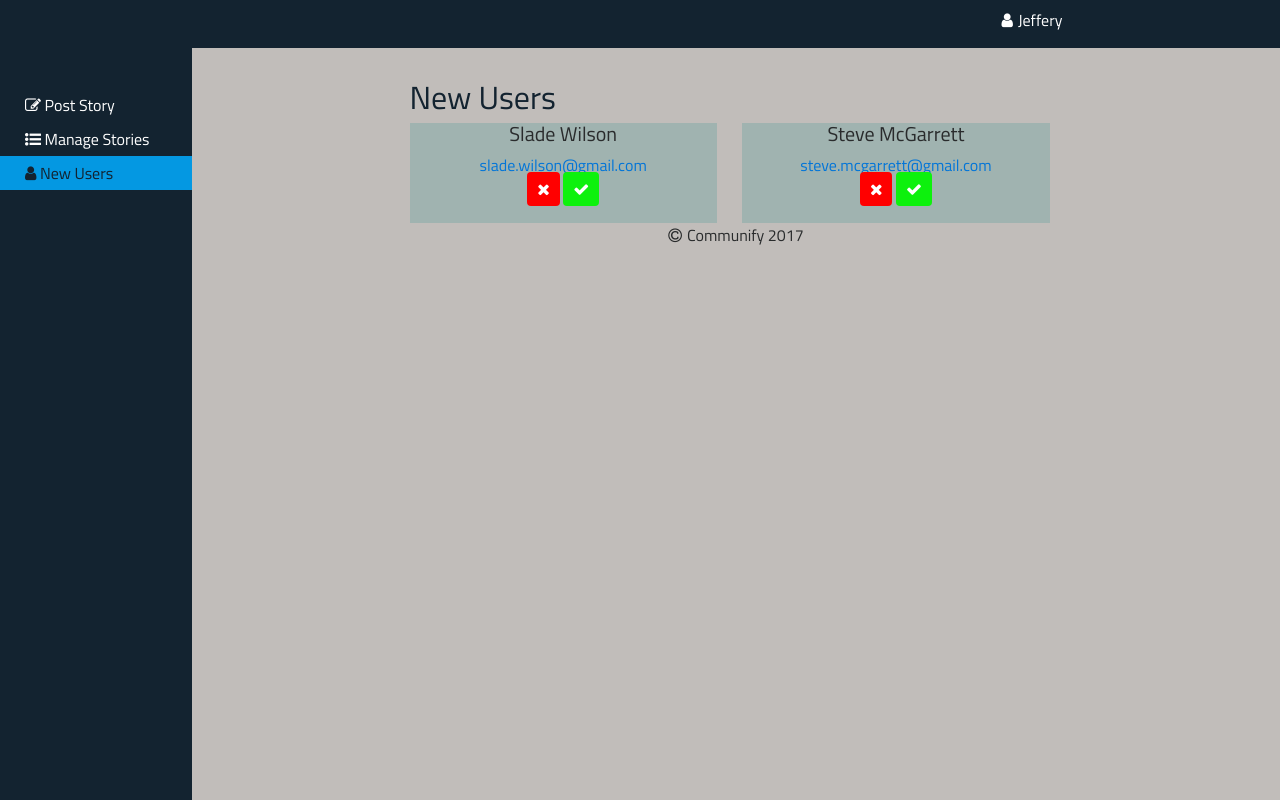
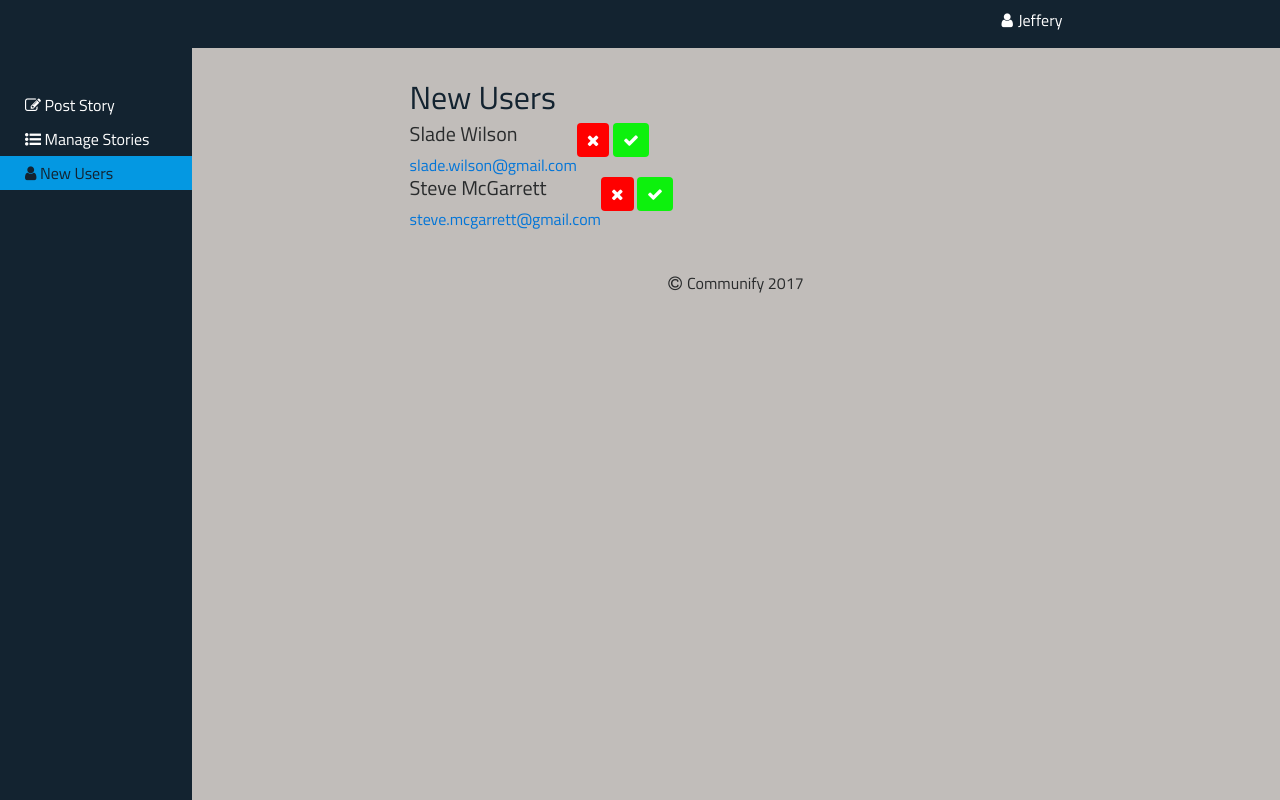
Before and after one commit to Kylar101/Storymate, a PHP site: page /new-users.html in a window 1280 px wide. Run offline with PHP 8.4, Linux system fonts and the light colour scheme; some libraries are stand-ins or nearby versions.

Commit message:
restyling new users

```diff
--- a/css/style.css
+++ b/css/style.css
@@ -5,7 +5,7 @@
   color: #fff; }
   .edit-button:hover {
     background: #0ac10a;
-    color: #132330; }
+    color: #fff; }
 
 .delete-button {
   background: red;
@@ -20,7 +20,7 @@
   cursor: pointer;
   color: #fff; }
   .view-button:hover {
-    background: #0487c9;
+    background: #036597;
     color: #fff; }
 
 .comments-button {
@@ -28,7 +28,7 @@
   color: #fff;
   cursor: pointer; }
   .comments-button:hover {
-    background: #333333;
+    background: #404040;
     color: #fff; }
 
 .story-card-buttons {
@@ -111,7 +111,7 @@
     padding: 5px 25px; }
     #side-bar a:hover {
       text-decoration: none;
-      background: #0487c9;
+      background: #036597;
       color: #132330; }
   #side-bar ul {
     list-style-type: none;
@@ -125,6 +125,7 @@
       background: #05a9fb; }
 
 #footer-content {
+  margin-top: 5vh;
   margin-left: 15vw;
   text-align: center; }
 
@@ -223,7 +224,7 @@ a {
     cursor: pointer;
     transition: .5s ease; }
     .tab-group li a:hover {
-      background: #0487c9;
+      background: #036597;
       color: #ffffff; }
   .tab-group .active a {
     background: #0498e2;
@@ -311,7 +312,7 @@ textarea {
   transition: all 0.5s ease;
   -webkit-appearance: none; }
   .button:hover, .button:focus {
-    background: #0487c9; }
+    background: #036597; }
 
 .button-block {
   display: block;
@@ -393,21 +394,14 @@ textarea {
   position: static;
   opacity: 1; }
 
-.new-users-location {
-  display: flex;
-  flex-wrap: wrap; }
-  .new-users-location .new-users {
-    width: 48%;
-    background: #a0b3b0;
-    text-align: center;
-    height: 100px; }
-    .new-users-location .new-users:nth-of-type(2n) {
-      margin-left: 4%; }
-    .new-users-location .new-users .user-name {
-      font-size: 20px; }
-    .new-users-location .new-users .user-email:hover {
-      text-decoration: none; }
+.new-users-location .new-users {
+  display: flex; }
+  .new-users-location .new-users .user-name {
+    font-size: 20px; }
+  .new-users-location .new-users .user-email:hover {
+    text-decoration: none; }
 
 .user-buttons .user-icons {
   padding: 5px 10px;
-  border-radius: 4px; }
+  border-radius: 4px;
+  display: inline-block; }
--- a/new-users.html
+++ b/new-users.html
@@ -39,16 +39,20 @@
 					<h2 class="title">New Users</h2>
 					<div class="new-users-location">
 						<div class="new-users">
-							<h3 class="user-name">Slade Wilson</h3>
-							<a href="#" class="user-email">slade.wilson@gmail.com</a>
+							<div class="user-details">
+								<h3 class="user-name">Slade Wilson</h3>
+								<a href="#" class="user-email">slade.wilson@gmail.com</a>
+							</div>
 							<div class="user-buttons">
 								<a href="#" class="delete-button user-icons"><i class="fa fa-times" aria-hidden="true"></i></a>
 								<a href="#" class="edit-button user-icons"><i class="fa fa-check" aria-hidden="true"></i></a>
 							</div>
 						</div>
 						<div class="new-users">
-							<h3 class="user-name">Steve McGarrett</h3>
-							<a href="#" class="user-email">steve.mcgarrett@gmail.com</a>
+							<div class="user-details">
+								<h3 class="user-name">Steve McGarrett</h3>
+								<a href="#" class="user-email">steve.mcgarrett@gmail.com</a>
+							</div>
 							<div class="user-buttons">
 								<a href="#" class="delete-button user-icons"><i class="fa fa-times" aria-hidden="true"></i></a>
 								<a href="#" class="edit-button user-icons"><i class="fa fa-check" aria-hidden="true"></i></a>
--- a/scss/_footer.scss
+++ b/scss/_footer.scss
@@ -1,4 +1,5 @@
 #footer-content {
+	margin-top: 5vh;
 	margin-left: 15vw;
 	text-align: center;
 }
--- a/scss/_new-users.scss
+++ b/scss/_new-users.scss
@@ -1,14 +1,6 @@
 .new-users-location {
-	display: flex;
-	flex-wrap: wrap;
 	.new-users {
-		width: 48%;
-		background: $gray-light;
-		text-align: center;
-		height: 100px;
-		&:nth-of-type(2n) {
-			margin-left: 4%;
-		}
+		display: flex;
 		.user-name {
 			font-size: 20px;
 		}
@@ -24,5 +16,6 @@
 	.user-icons {
 		padding: 5px 10px;
 		border-radius: 4px;
+		display: inline-block;
 	}
 }
--- a/scss/_objects.scss
+++ b/scss/_objects.scss
@@ -6,7 +6,7 @@
 	color: #fff;
 	&:hover {
 		background: $darker-edit-green;
-		color: $dark-blue;
+		color: #fff;
 	}
 }
 
--- a/scss/_variables.scss
+++ b/scss/_variables.scss
@@ -4,7 +4,7 @@ $white: #ffffff;
 
 $main: #0498e2;
 $main-light: lighten($main,5%);
-$main-dark: darken($main,5%);
+$main-dark: darken($main,15%);
 
 // dark blue
 $dark-blue: #132330;
@@ -19,7 +19,7 @@ $darker-edit-green: darken($edit-green,10%);
 $delete-red: #ff0000;
 $darker-delete-red: darken($delete-red, 15%);
 
-$light-black: lighten(#000, 20%);
+$light-black: lighten(#000, 25%);
 
 $gray-light: #a0b3b0;
 $gray: #ddd;
```
